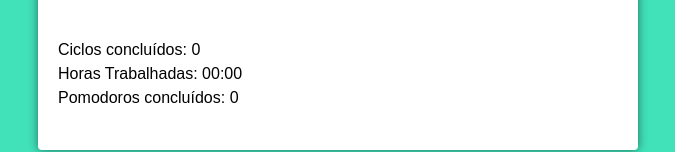
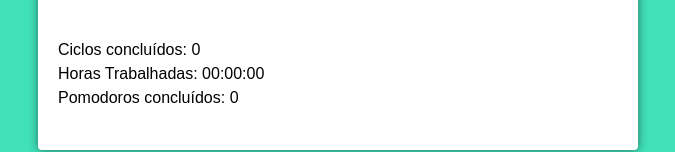
Before and after one commit to Henrique1204/Pomodoro-App, a React (Create React App) app: page / in a window 1280 px wide. Shown: the part 307-459 px from the top of the page, without its empty margins (302-977 px from the left). Built offline with nearby package versions, Linux system fonts and the light colour scheme.

Commit message:
Corrigir problemas nas funcoes que convertem segundos em minutos e horas

```diff
--- a/src/Components/Timer.tsx
+++ b/src/Components/Timer.tsx
@@ -1,12 +1,12 @@
 import React from 'react';
-import { secondsToTime } from '../utils/secondsToTime';
+import { secondsToMinutes } from '../utils/secondsToMinutes';
 
 interface Props {
   mainTime: number;
 }
 
 const Timer = (props: Props): JSX.Element => {
-  return <div className="timer">{secondsToTime(props.mainTime)}</div>;
+  return <div className="timer">{secondsToMinutes(props.mainTime)}</div>;
 };
 
 export default Timer;
--- /dev/null
+++ b/src/utils/secondsToMinutes.ts
@@ -0,0 +1,8 @@
+import { zeroLeft } from './zeroLeft';
+
+export const secondsToMinutes = (seconds: number): string => {
+  const min = zeroLeft((seconds / 60) % 60);
+  const sec = zeroLeft((seconds % 60) % 60);
+
+  return `${min}:${sec}`;
+};
--- a/src/utils/secondsToTime.ts
+++ b/src/utils/secondsToTime.ts
@@ -1,7 +1,8 @@
+import { secondsToMinutes } from './secondsToMinutes';
+import { zeroLeft } from './zeroLeft';
+
 export const secondsToTime = (seconds: number): string => {
-  const zeroLeft = (n: number) => Math.floor(n).toString().padStart(2, '0');
-  const min = zeroLeft((seconds / 60) % 60);
-  const sec = zeroLeft((seconds % 60) % 60);
+  const hours = zeroLeft(seconds / 3600);
 
-  return `${min}:${sec}`;
+  return `${hours}:${secondsToMinutes(seconds)}`;
 };
--- /dev/null
+++ b/src/utils/zeroLeft.ts
@@ -0,0 +1,2 @@
+export const zeroLeft = (n: number): string =>
+  Math.floor(n).toString().padStart(2, '0');
```
